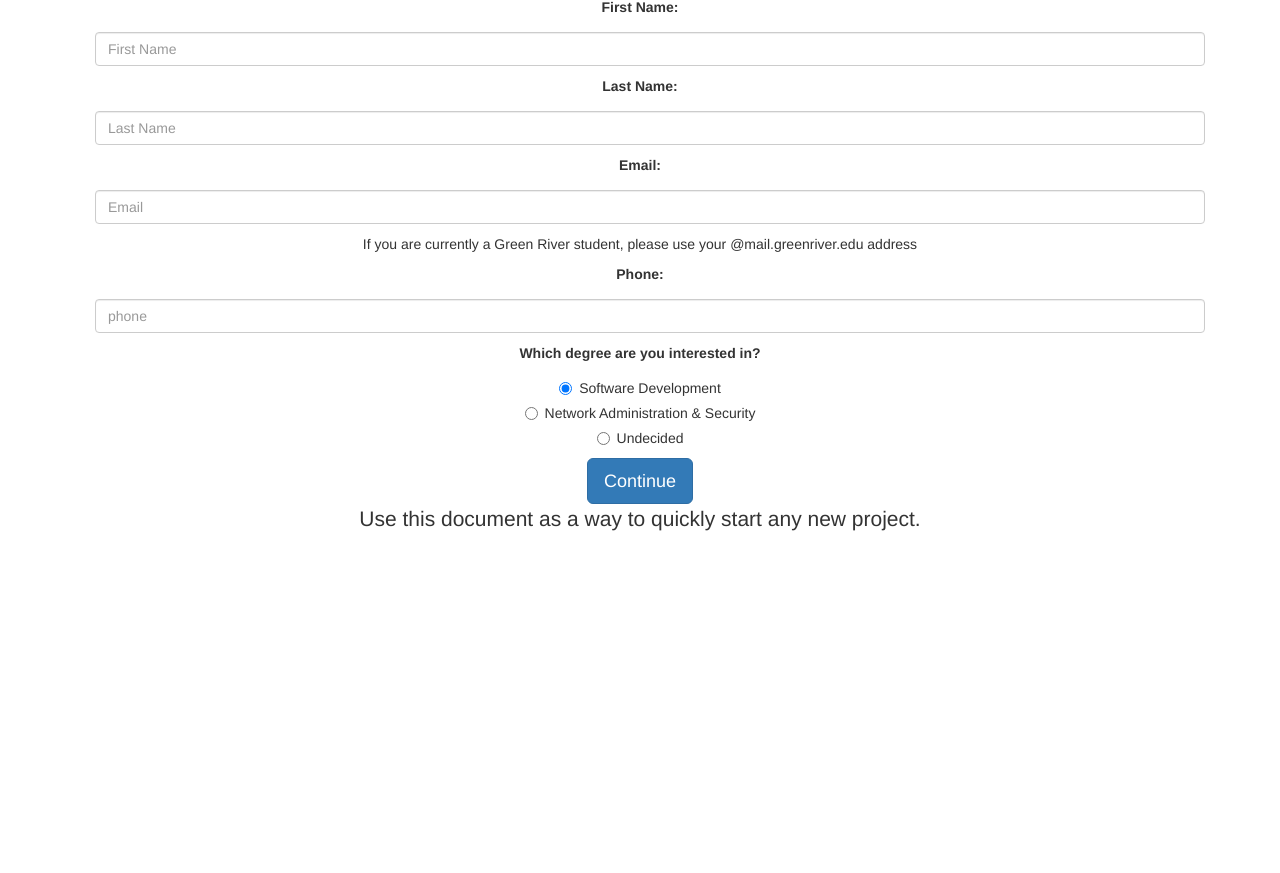
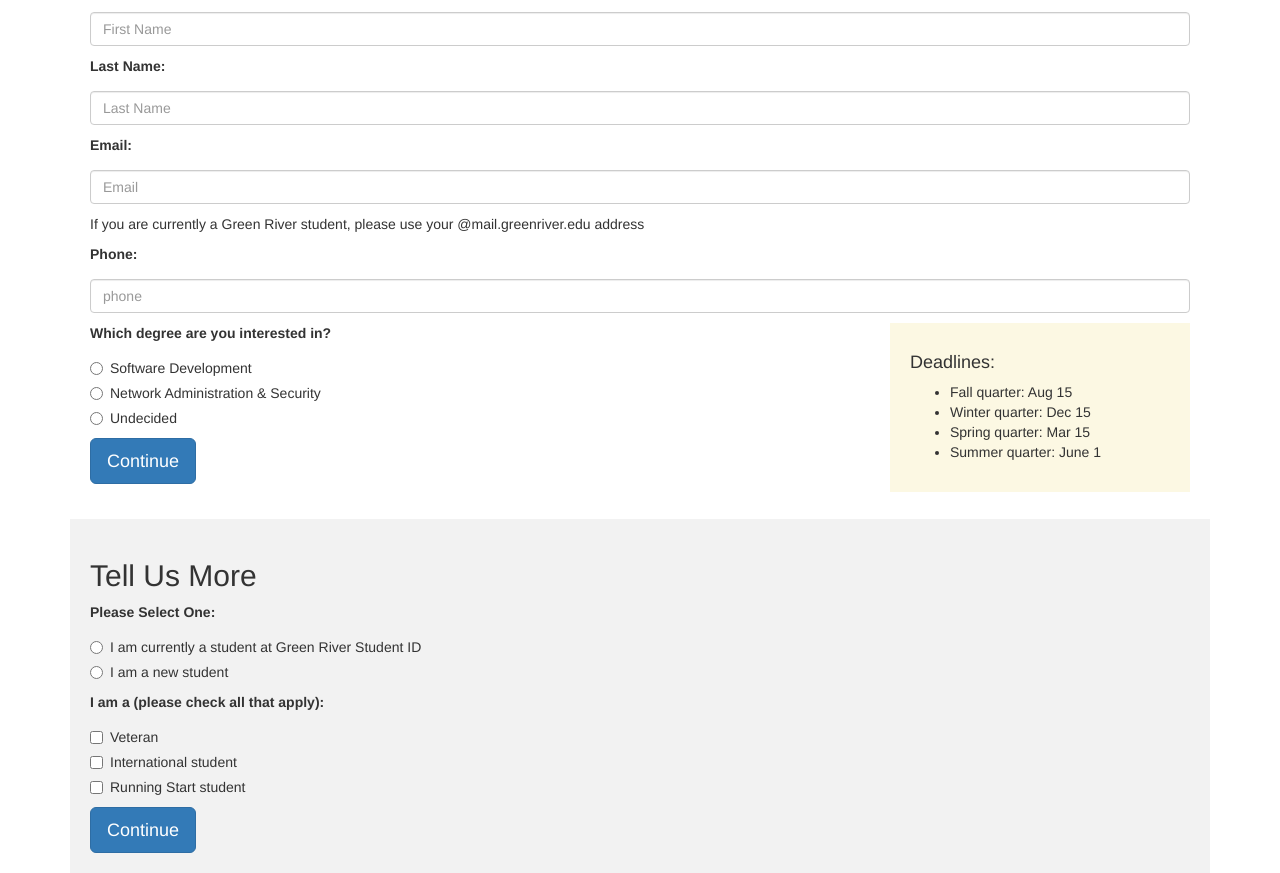
Before and after one commit to unikitty777/black-rain-drops, a plain HTML site: page index.html in a window 1280 px wide. Shown: the part 216-1089 px from the top of the page. Before the commit the page ends 809 px from the top, so only its background shows below. Drawn offline with nearby package versions, Linux system fonts and the light colour scheme; a script that the page names is missing; files whose address does not match are found by name.

Commit message:
YS: Contact Us & Tell Us More added

```diff
--- a/css/starter-template.css
+++ b/css/starter-template.css
@@ -2,15 +2,24 @@ body {
   padding-top: 50px;
 }
 .starter-template {
-  padding: 40px 15px;
-  text-align: center;
+  padding: 20px 20px;
+  /*text-align: center;*/
   margin: 0 auto;
 }
 
 .form-control {
 display: block;
 /*width: 50%;
-/*height: 34px;
-margin: 0 auto;  */
-margin: 10px;
+/*height: 34px;  */
+margin: 10px 0;
 }
+
+.grey{
+background: rgba(0, 0, 0, 0.05);
+}
+
+.deadline{
+padding: 20px;
+width:300px;
+float: right;
+}
--- a/index.html
+++ b/index.html
@@ -57,8 +57,10 @@
 
         <h1>BAS Application</h1>
 
+
         <!-- Contact Info -->
         <h2>Contact Info</h2>
+
         <form>
         <div class="form-group">
         <label for="first">First Name: </label>
@@ -71,24 +73,34 @@
         <label for="phone">Phone: </label>
         <input type="text" name="phone" placeholder="phone" class="form-control">
 
+        <div class="bg-warning deadline">
+        <h4>Deadlines:</h4>
+        <ul>
+        <li>Fall quarter: Aug 15</li>
+        <li>Winter quarter: Dec 15</li>
+        <li>Spring quarter: Mar 15</li>
+        <li>Summer quarter: June 1</li>
+        </ul>
+        </div>
 
         <label for="degree">Which degree are you interested in?</label>
         <div class="radio">
         <label>
-          <input type="radio" name="software" id="software" value="software" checked>
-          Software Development
+        <input type="radio" name="degree" value="software">
+        Software Development
         </label>
 
         </div>
         <div class="radio">
         <label>
-          <input type="radio" name="networking" id="networking" value="networking">
-          Network Administration & Security
+        <input type="radio" name="degree" value="networking">
+        Network Administration & Security
         </label>
+
         </div>
         <div class="radio">
         <label>
-        <input type="radio" name="undecided" id="undecided" value="undecided">
+        <input type="radio" name="degree" value="undecided">
         Undecided
         </label>
         </div>
@@ -96,7 +108,54 @@
         <button type="button" class="btn btn-lg btn-primary">Continue</button>
         </form>
 
-        <p class="lead">Use this document as a way to quickly start any new project.<br>
+      </div>
+</div>
+<!-- END Contact Info -->
+
+<!-- Tell Us More -->
+<div class="starter-template grey">
+    <h2>Tell Us More</h2>
+        <form>
+
+
+
+        <label for="status">Please Select One:</label>
+        <div class="radio">
+        <label>
+        <input type="radio" name="status" value="current student">
+        I am currently a student at Green River Student ID
+        </label>
+
+        </div>
+        <div class="radio">
+        <label>
+        <input type="radio" name="status" value="new student">
+        I am a new student
+        </label>
+        </div>
+
+        <label for="optional-status">I am a (please check all that apply): </label>
+        <div class="checkbox">
+        <label>
+        <input type="checkbox"> Veteran
+        </label>
+        </div>
+
+        <div class="checkbox">
+        <label>
+        <input type="checkbox"> International student
+        </label>
+        </div>
+
+        <div class="checkbox">
+        <label>
+        <input type="checkbox"> Running Start student
+        </label>
+        </div>
+
+        <button type="button" class="btn btn-lg btn-primary">Continue</button>
+        </form>
+
       </div>
     <!-- END Contact Info -->
 
```
